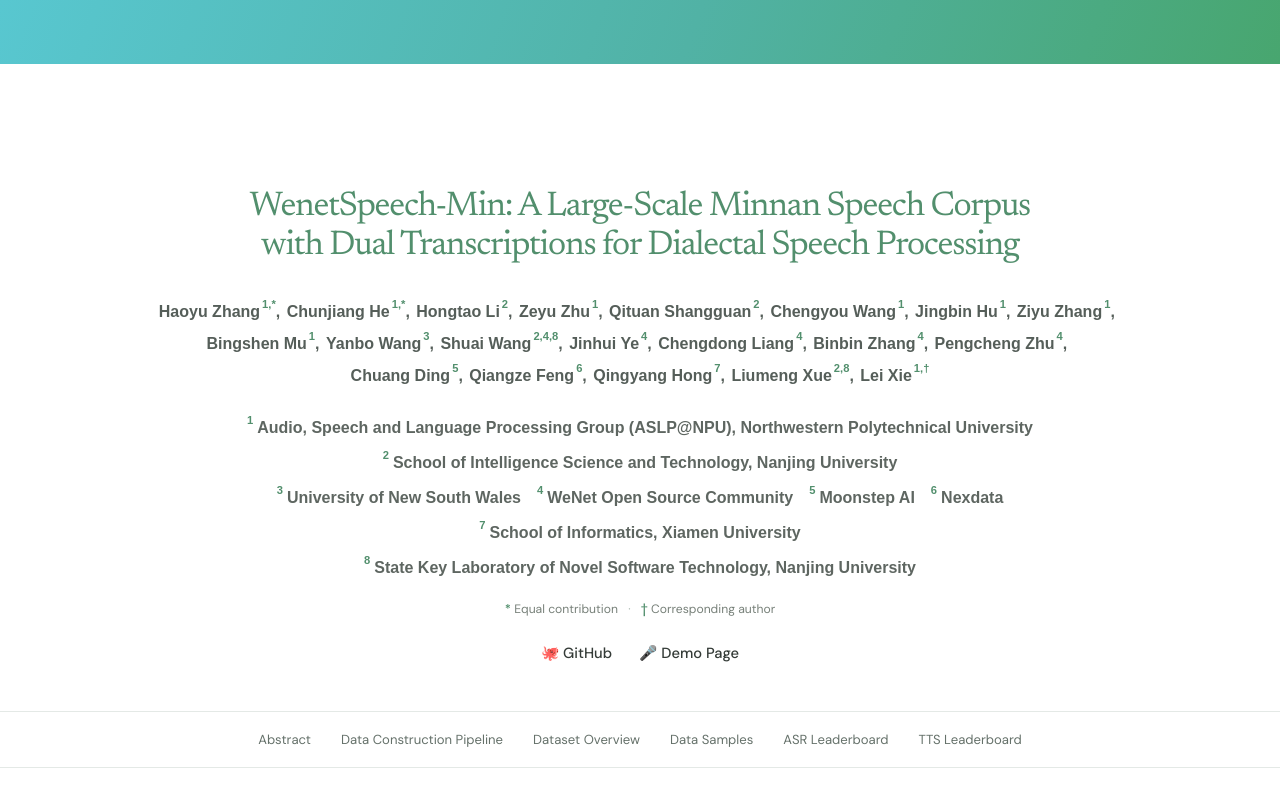
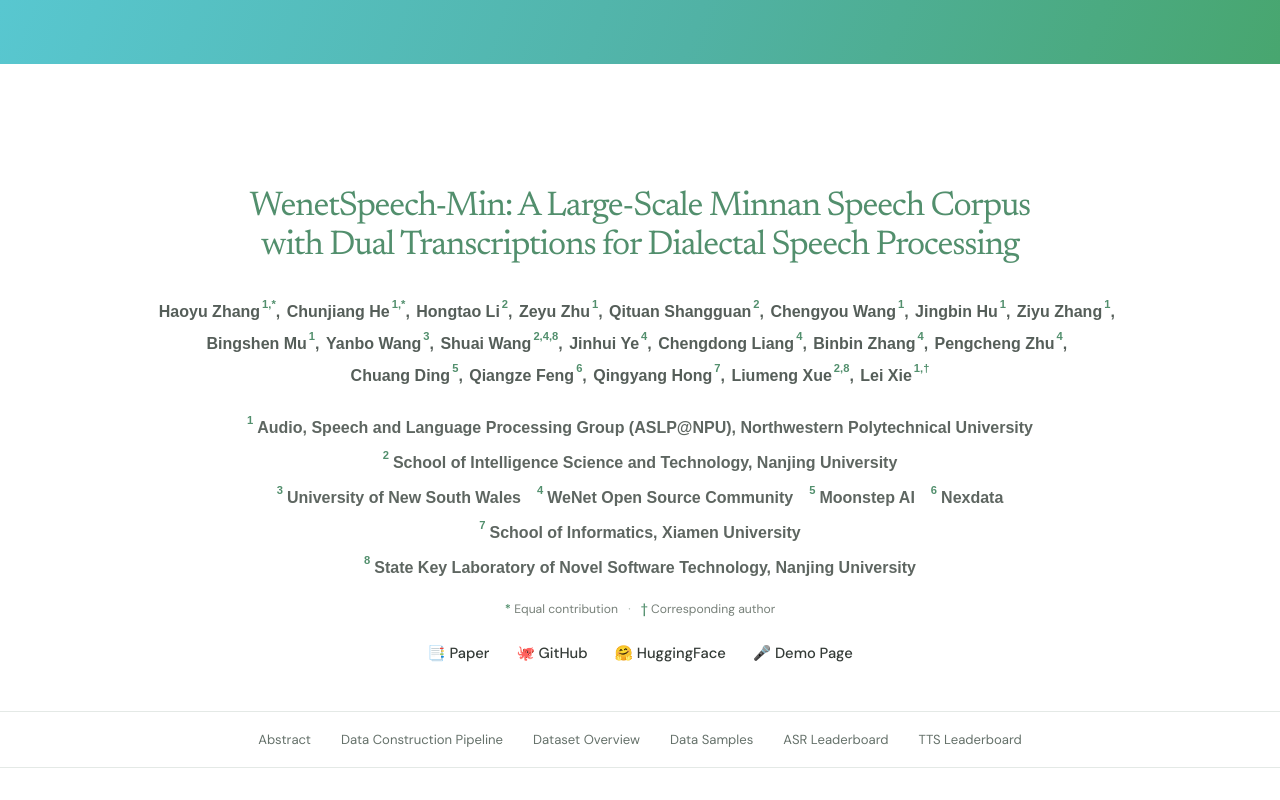
Before and after one commit to ASLP-lab/WenetSpeech-Min-Repo, a plain HTML site: page index.html in a window 1280 px wide. Shown: the top 800 px of the page. Drawn offline with Linux system fonts and the light colour scheme.

Commit message:
Add paper and HuggingFace links to project page

```diff
--- a/index.html
+++ b/index.html
@@ -63,7 +63,9 @@
         <p class="author-notes"><span>*</span> Equal contribution <i aria-hidden="true">·</i> <span>†</span> Corresponding author</p>
 
         <nav class="resource-links" aria-label="Project resources">
+          <a href="https://arxiv.org/abs/2609.36834" target="_blank" rel="noreferrer">📑 Paper</a>
           <a href="https://github.com/ASLP-lab/WenetSpeech-Min-Repo" target="_blank" rel="noreferrer">🐙 GitHub</a>
+          <a href="https://huggingface.co/collections/ASLP-lab/wenetspeech-min" target="_blank" rel="noreferrer">🤗 HuggingFace</a>
           <a href="https://aslp-lab.github.io/WenetSpeech-Min-Repo/">🎤 Demo Page</a>
         </nav>
       </div>
```
